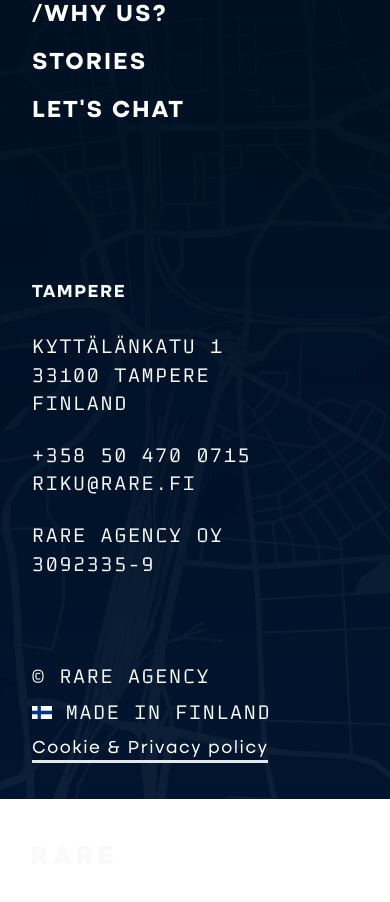
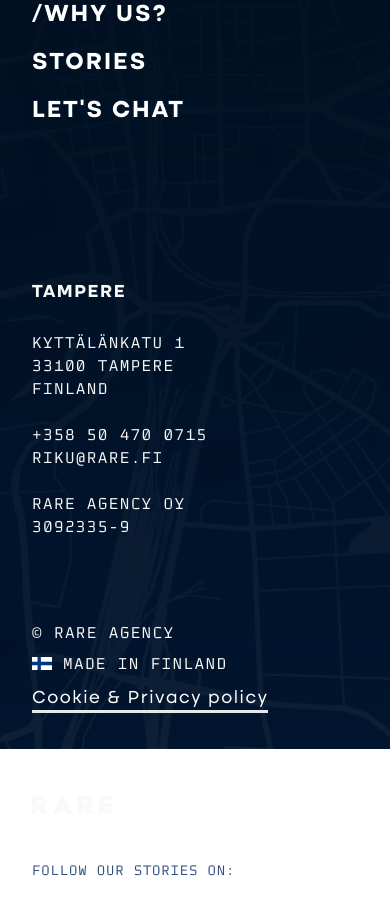
Before and after one commit to rareagency/rare.fi, a Next.js app: page / in a window 390 px wide. Shown: the part 6820-7722 px from the top of the page. Built offline with nearby package versions, Linux system fonts and the light colour scheme; a small style sheet from the web is missing.

Commit message:
Make h6 smaller on mobile

```diff
--- a/styles/globals.scss
+++ b/styles/globals.scss
@@ -167,6 +167,14 @@
     line-height: 141%;
     letter-spacing: 0.085em;
     text-transform: uppercase;
+
+    @media screen and (max-width: theme("screens.md.max")) {
+      font-size: 18px;
+    }
+
+    @media screen and (max-width: theme("screens.sm.max")) {
+      font-size: 16px;
+    }
   }
 
   .ingress {
```
